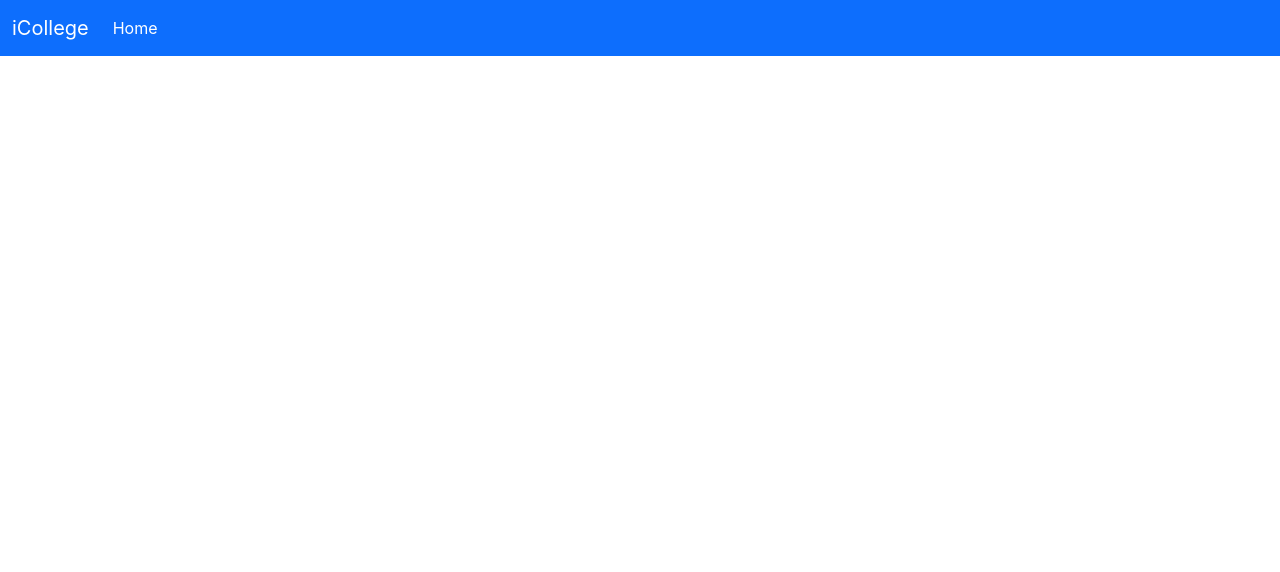
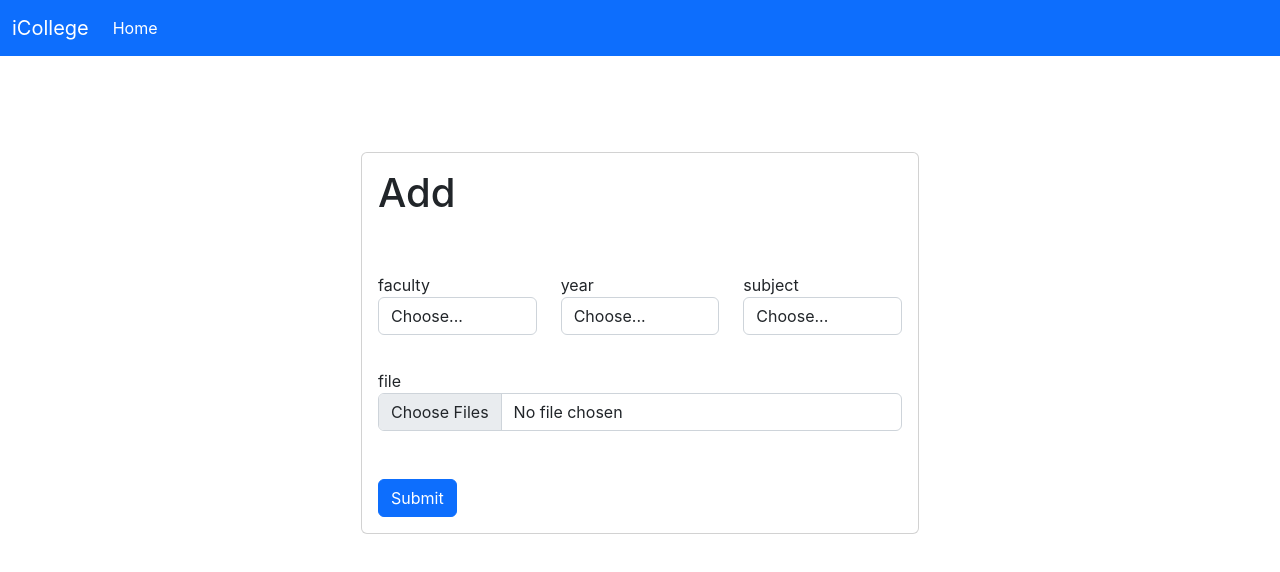
Before and after one commit to Hasaranga-sys/iCollege_LMS_Software, a React (Create React App) app in the folder front-end/: page /AdminHome/LibararyItemform in a window 1280 px wide. Shown: the top 572 px of the page. Built offline with nearby package versions, Linux system fonts and the light colour scheme.

Commit message:
Create add library item UI

```diff
--- a/front-end/src/Components/Admin/LibararyItemForm.jsx
+++ b/front-end/src/Components/Admin/LibararyItemForm.jsx
@@ -1,11 +1,148 @@
 import React, { useEffect, useState } from "react";
-import { useNavigate } from "react-router-dom";
+import { useNavigate, useParams } from "react-router-dom";
 
 const LibararyItemForm = () => {
+  const [faculty, setFaculty] = useState("");
+  const [year, setYear] = useState(0);
+  const [subject, setsubject] = useState("");
+  const [pdf, setPdf] = useState("");
+  const { id } = useParams();
+  const navigate = useNavigate();
+
+
+  useEffect(() => {
+    console.log("hiii");
+
+  }, [])
+
+  const title = () => {
+    if (id) {
+      return <h1>Update </h1>;
+    } else {
+      return <h1>Add </h1>;
+    }
+  };
+
+  const clickSubmit = (e) => {
+    e.preventDefault();
+    console.log("test");
+
+    const submitRoom = { faculty, year, subject, pdf };
+    console.log(submitRoom);
+
+    const data = new FormData();
+      // data.append("name", name);
+      // data.append("type", type);
+
+      for (var x = 0; x < pdf.length; x++) {
+        data.append("uploaded_Image", pdf[x]);
+      }
+
+    if (id) {
+      console.log("if");
+    } else {
+      console.log("else");
+    }
+  };
 
 
   return (
     <div>
+      <div className="container">
+      <br />
+      <br />
+      <br />
+      <br />
+      <div className="card col-md-6 offset-md-3 offset-md-3">
+        <div className="card-body">
+          <div>{title()}</div>
+          <br />
+          <br />
+          <form onSubmit={clickSubmit} encType="multipart/form-data">
+            <div className="row">
+              <div className="col">
+                <div className="form-group">
+                  <label>faculty</label>
+                  <select
+                    className="form-control"
+                    id="exampleFormControlSelect1"
+                    // onChange={selectCategory}
+                    onChange={(e) => setFaculty(e.target.value)}
+                    value={faculty}
+                    required="required"
+                  >
+                    <option selected>Choose...</option>
+                    <option value="normal">fac1</option>
+                    <option value="luxury">fac2</option>
+                  </select>
+                </div>
+              </div>
+              <br />
+              <br />
+              <br />
+              <br />
+              <div className="col">
+                <div className="form-group">
+                  <label>year</label>
+                  <select
+                    className="form-control"
+                    id="exampleFormControlSelect1"
+                    onChange={(e) => setYear(e.target.value)}
+                    value={year}
+                    required="required"
+                  >
+                    <option selected>Choose...</option>
+                    <option value="2-person">1</option>
+                    <option value="5-person">2</option>
+                  </select>
+                </div>
+              </div>
+              <div className="col">
+                <div className="form-group">
+                  <label>subject</label>
+                  <select
+                    className="form-control"
+                    id="exampleFormControlSelect1"
+                    onChange={(e) => setsubject(e.target.value)}
+                    value={subject}
+                    required="required"
+                  >
+                    <option selected>Choose...</option>
+                    <option value="2-person">sub1</option>
+                    <option value="5-person">sub2</option>
+                  </select>
+                </div>
+              </div>
+            </div>
+
+
+            <div className="form-group">
+              <label>file</label>
+              <div className="form-group">
+                <input
+                  type="file"
+                  multiple
+                  required
+                  filename="uploaded_Image"
+                  className="form-control"
+                  value={pdf}
+                  onChange={(e) => {
+                    setPdf(e.target.files);
+                  }}
+                />
+              </div>
+            </div>
+
+
+            <br />
+            <br />
+            <button type="submit" className="btn btn-primary">
+              Submit
+            </button>
+          </form>
+        </div>
+      </div>
+    </div>
 
 
     </div>)
--- a/front-end/src/Components/Admin/ViewLibraryItems.jsx
+++ b/front-end/src/Components/Admin/ViewLibraryItems.jsx
@@ -1,6 +1,27 @@
 import React from 'react'
+import { useState,useEffect } from 'react'
 
 function ViewLibraryItems() {
+  const [itemList, setItemList] = useState([]);
+
+  useEffect(() => {
+    console.log("hi");
+
+
+  }, [])
+
+  const updateClicked = (id) => {
+    console.log(id);
+    //navigate(`/admin-rooms/${id}`);
+  };
+
+  const deleteClicked = (id) => {
+    // alert(id);
+    //Swal.fire(" succesfully deleted");
+
+  };
+
+
   return (
     <div>ViewLibraryItems</div>
   )
```
